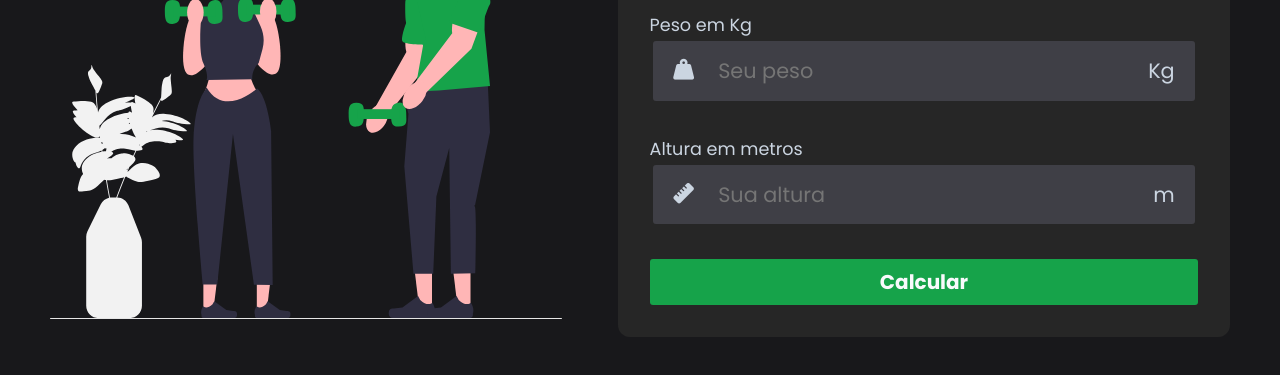
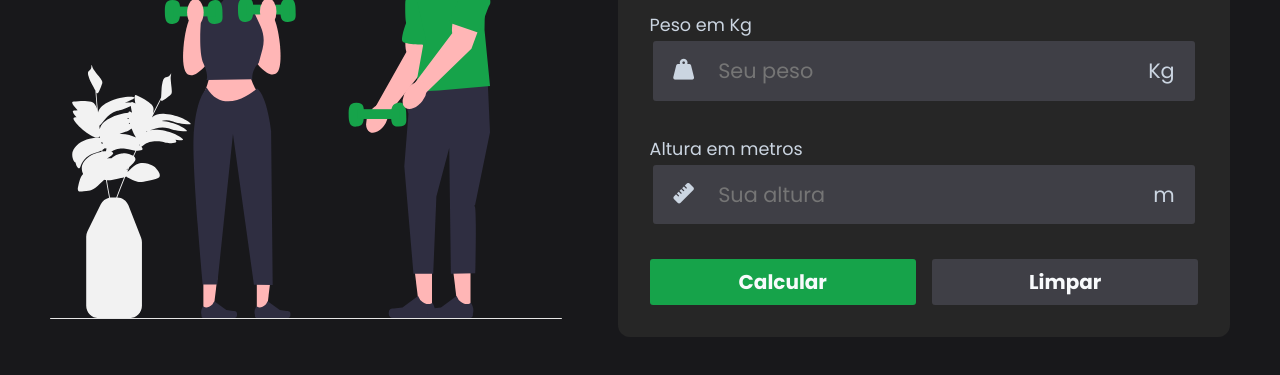
Before and after one commit to carlosync/calculate-imc, a plain HTML site: page index.html in a window 1280 px wide. Shown: the part 285-660 px from the top of the page. Drawn offline with Linux system fonts and the light colour scheme.

Commit message:
Chore: Add botão de limpar o formulário

```diff
--- a/index.html
+++ b/index.html
@@ -36,7 +36,11 @@
                     </div>
                 </div>
 
-                <button type="submit" id="btn-calculate">Calcular</button>
+                <div id="buttons">
+                    <button type="submit" id="btn-calculate">Calcular</button>
+                    <button type="reset" id="btn-clean">Limpar</button>
+                </div>
+
             </form>
 
             <div id="infos" class="hidden">
--- a/main.css
+++ b/main.css
@@ -99,6 +99,12 @@ body {
     outline: none;
 }
 
+#buttons {
+    display: flex;
+    justify-content: space-between;
+    gap: 1rem;
+}
+
 #btn-calculate {
     border: none;
     font-size: 1.25rem;
@@ -108,6 +114,18 @@ body {
     background-color: #16a34a;
     border-radius: 3px;
     cursor:  pointer;
+    width: 50%;
+}
+#btn-clean {
+    border: none;
+    font-size: 1.25rem;
+    font-weight: bold;
+    color: #f8fafc;
+    padding: 0.5rem 0;
+    background-color: #3f3f46;
+    border-radius: 3px;
+    cursor:  pointer;
+    width: 50%;
 }
 
 #result {
```
